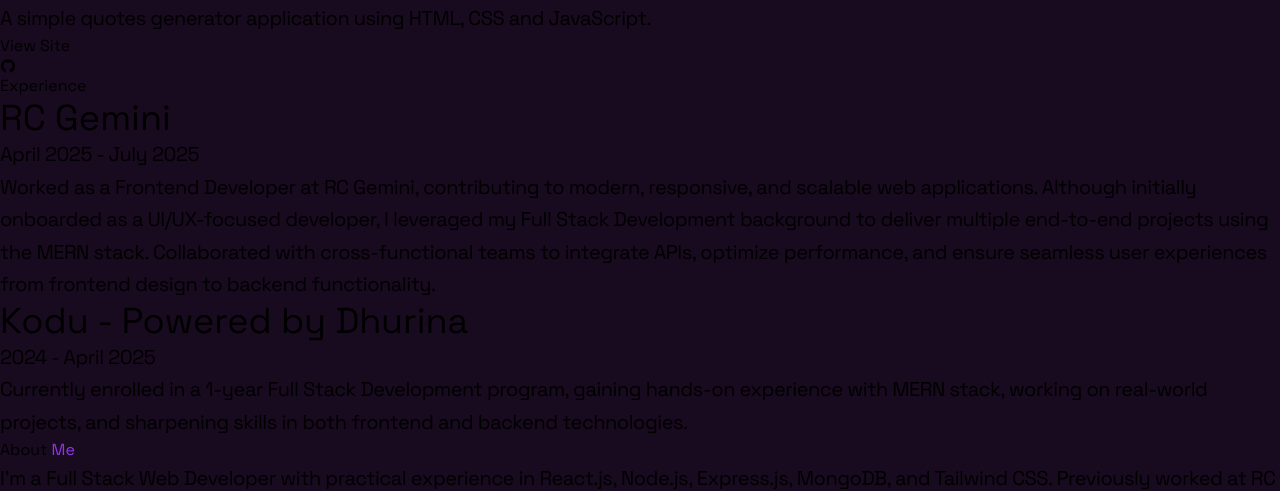
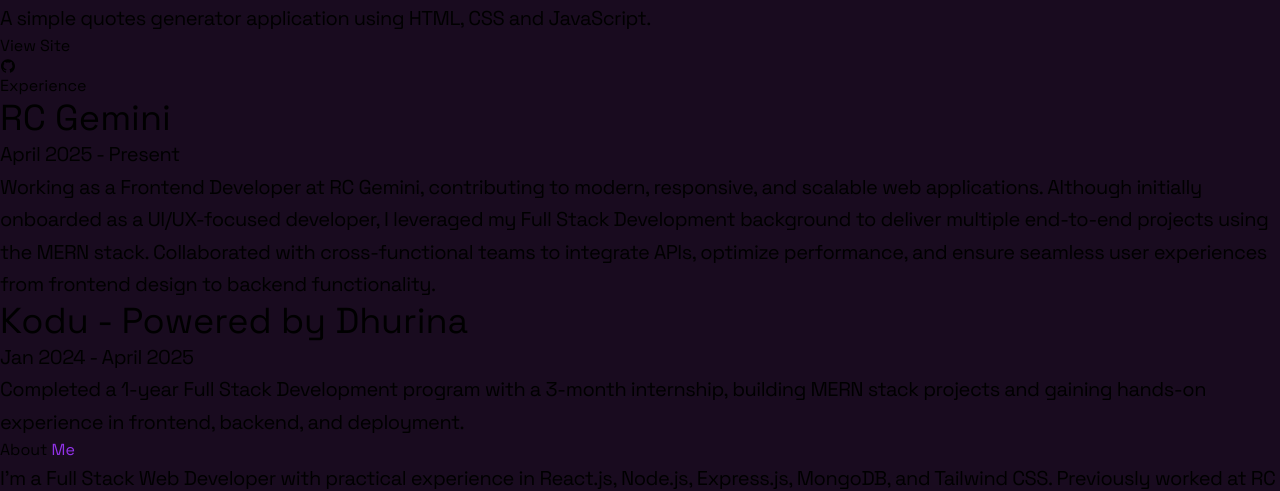
Before and after one commit to Manish-Yadav77/Personal_Portfolio, a React (Vite) app: page / in a window 1280 px wide. Shown: the part 8820-9311 px from the top of the page. Built offline with nearby package versions, Linux system fonts and the light colour scheme.

Commit message:
Update Experience.jsx

```diff
--- a/src/components/Experience.jsx
+++ b/src/components/Experience.jsx
@@ -5,16 +5,16 @@
 const experiences = [
   {
     company: "RC Gemini",
-    period: "April 2025 - July 2025",
+    period: "April 2025 - Present",
     description:
-      "Worked as a Frontend Developer at RC Gemini, contributing to modern, responsive, and scalable web applications. Although initially onboarded as a UI/UX-focused developer, I leveraged my Full Stack Development background to deliver multiple end-to-end projects using the MERN stack. Collaborated with cross-functional teams to integrate APIs, optimize performance, and ensure seamless user experiences from frontend design to backend functionality.",
+      "Working as a Frontend Developer at RC Gemini, contributing to modern, responsive, and scalable web applications. Although initially onboarded as a UI/UX-focused developer, I leveraged my Full Stack Development background to deliver multiple end-to-end projects using the MERN stack. Collaborated with cross-functional teams to integrate APIs, optimize performance, and ensure seamless user experiences from frontend design to backend functionality.",
   },
   {
-    company: "Kodu - Powered by Dhurina",
-    period: "2024 - April 2025",
-    description:
-      "Currently enrolled in a 1-year Full Stack Development program, gaining hands-on experience with MERN stack, working on real-world projects, and sharpening skills in both frontend and backend technologies.",
-  },
+  company: "Kodu - Powered by Dhurina",
+  period: "Jan 2024 - April 2025",
+  description:
+    "Completed a 1-year Full Stack Development program with a 3-month internship, building MERN stack projects and gaining hands-on experience in frontend, backend, and deployment."
+},
 ];
 
 const Experience = () => {
```
